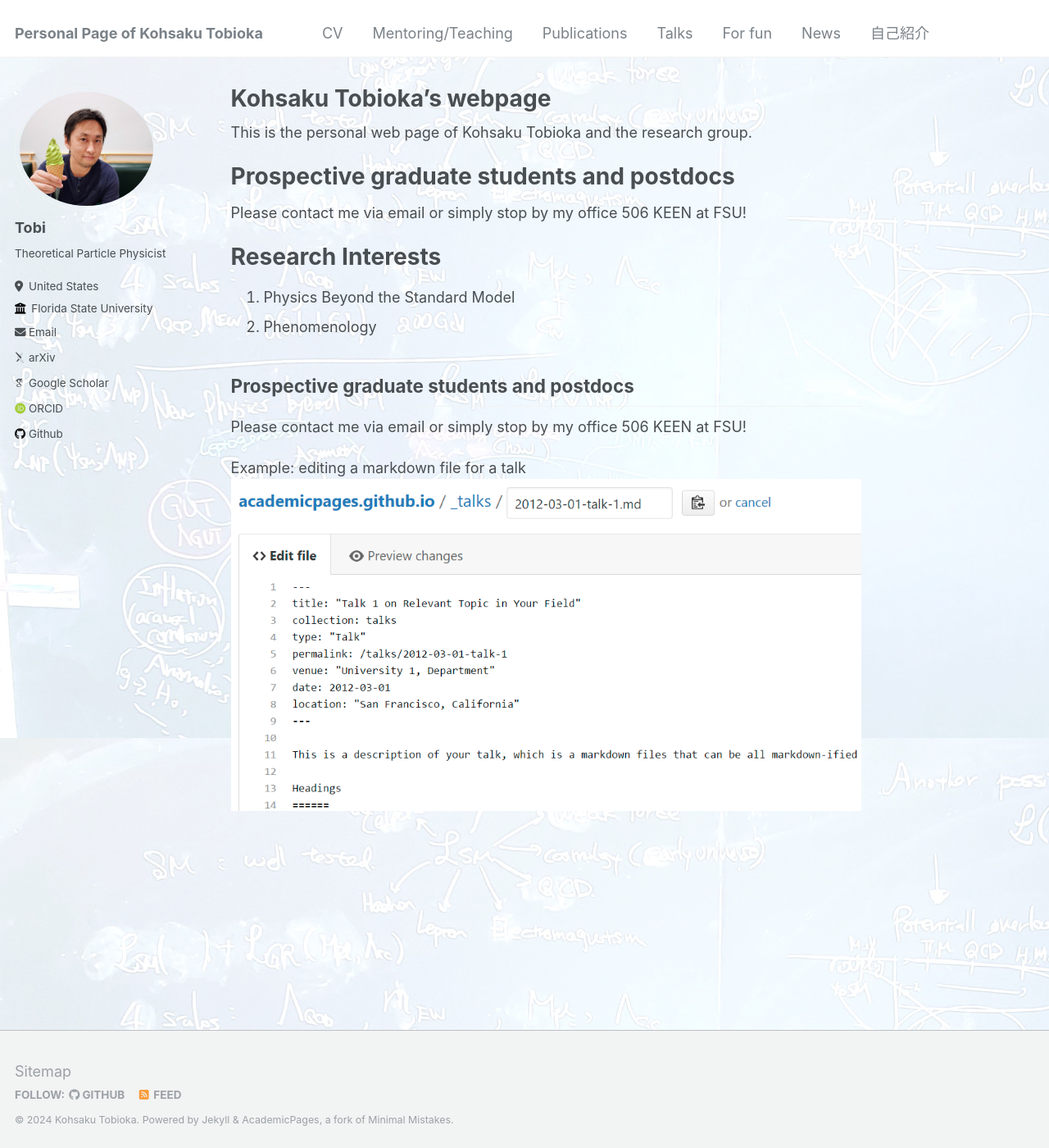
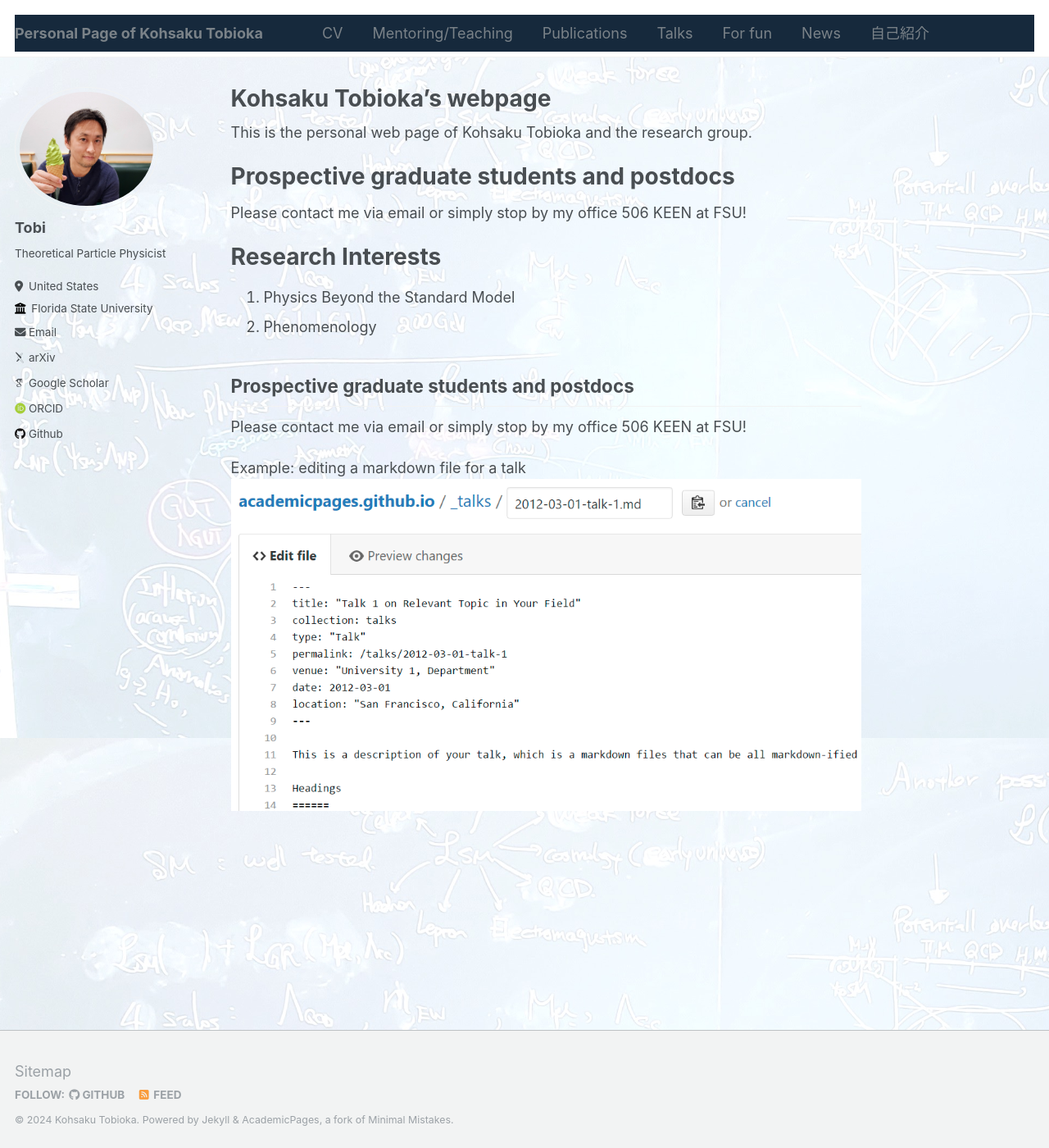
Before and after one commit to Kohsaku-Tobioka/Kohsaku-Tobioka.github.io, a Jekyll site: the page built from _pages/about.md, in a window 1280 px wide and 1400 px high. Shown: the whole window at 82% size. Built offline with Jekyll 4.4.1, drawn with Linux system fonts in a browser that asks for light colours; some web fonts are replaced.

Commit message:
color change

```diff
--- a/_sass/_navigation.scss
+++ b/_sass/_navigation.scss
@@ -92,7 +92,7 @@
       }
 
       &.current {
-        color: #50516f;
+        color: #fff;
         background: $primary-color;
       }
 
@@ -175,7 +175,7 @@
 .greedy-nav {
   position: relative;
   min-width: 250px;
-  background: $background-color;
+  background: #16293c;
 
   a {
     display: block;
```
